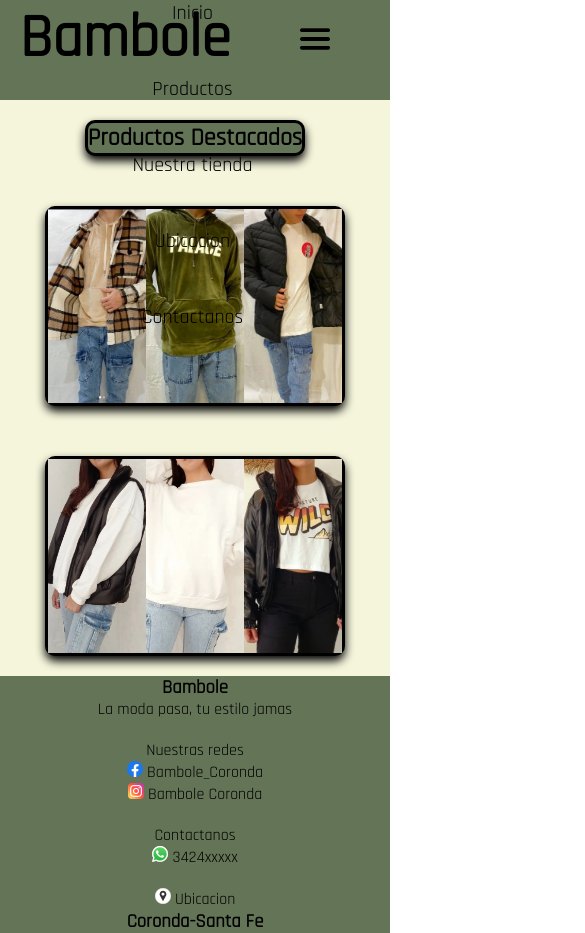
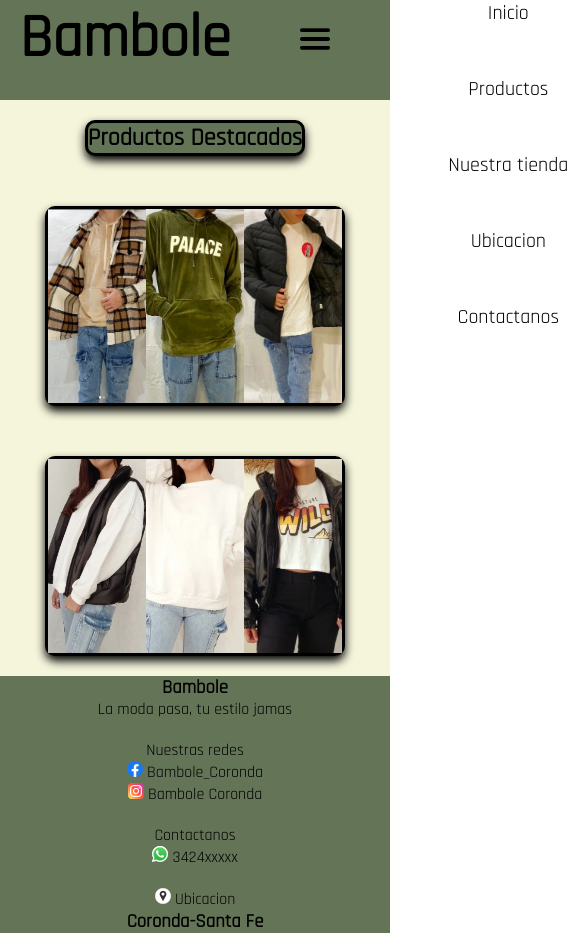
Before and after one commit to JohnPoulBravo10/Bambole-TiendadeRopa-, a website: page index.html in a window 390 px wide. Shown: the top 933 px of the page, 585 px wide, since content can reach past the window. Drawn offline with Linux system fonts and the light colour scheme.

Commit message:
proyecto terminado

```diff
--- a/scss/layout/_media800.scss
+++ b/scss/layout/_media800.scss
@@ -31,10 +31,12 @@
            }
     }
     header{
+        display: flex;
         flex-direction: column;
-        justify-content: center;
+        justify-content: space-between;
         align-items: center;
         width: 100%;
+        gap: 20px;
         nav{
 
 
@@ -103,13 +105,13 @@
     .nav{
         --estadoClose:scale(0);
         --estadoHambur:scale(1);
-        --estadoMenu:translate(-100%);
+        --estadoMenu:translate(0);
         height: 100px;
     }
     .nav:target{
         --estadoClose:scale(1);
         --estadoHambur:scale(0);
-        --estadoMenu:translate(0);
+        --estadoMenu:translate(-100%);
         height: 400px;
     }
     .men{
```
Also changed, not shown: index.html (+4 -1 lines), css/estilos.css.
